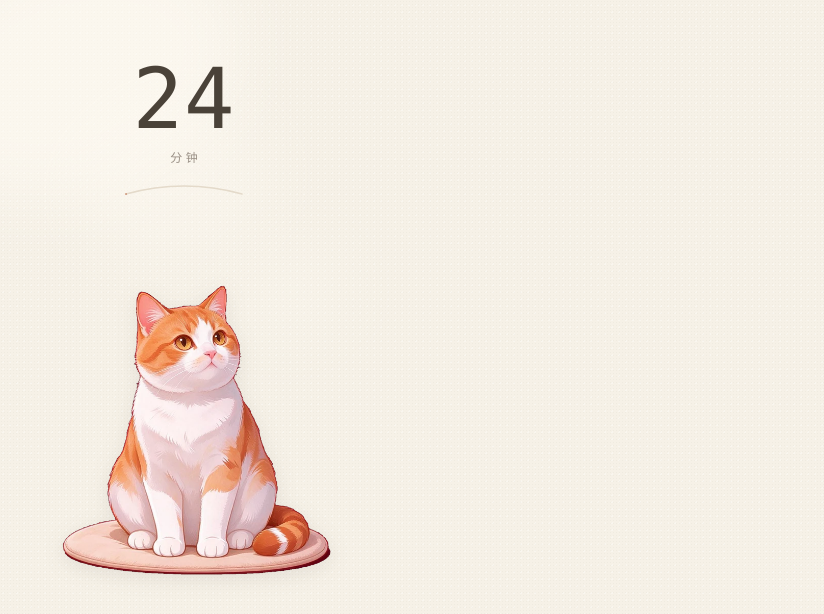
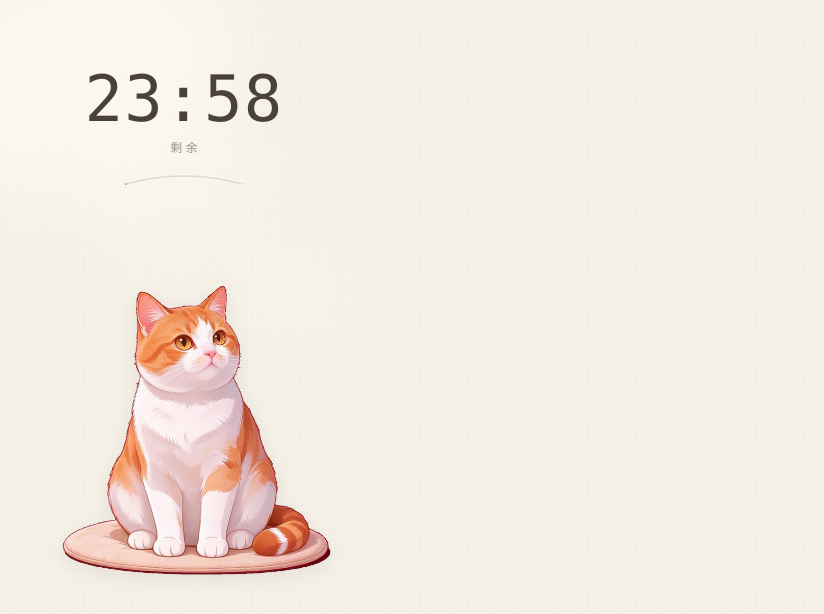
Before and after one commit to forrestwl/luoluo-timer, a plain HTML site: page index.html in a window 1280 px wide. Both pictures are taken after a click on the button "开始专注". Shown: the whole page, without its empty margins (456-1280 px from the left). Drawn offline with Linux system fonts and the light colour scheme.

```diff
--- a/index.html
+++ b/index.html
@@ -48,13 +48,14 @@
   .light i:nth-child(2){width:44%;height:18%;left:26%;top:14%;opacity:.62;transform:rotate(-17deg);}
   .light i:nth-child(3){width:26%;height:11%;left:62%;top:31%;opacity:.38;transform:rotate(-17deg);}
 
-  /* ① 时钟：只显示剩余分钟，不显示秒、不跳秒 */
+  /* ① 时钟：MM:SS 逐秒倒计时（林叔 2026-11-23 定，覆盖旧「只显示分钟」口径）
+        等宽数字 + tabular-nums：秒位 59→58→57 时数字不左右抽动 */
   .clock{position:relative;display:flex;flex-direction:column;align-items:center;justify-content:center;
          transition:opacity 1s ease;}
   .clock .num{
     font-family:"SF Mono",ui-monospace,Menlo,Consolas,monospace;
     font-variant-numeric:tabular-nums; font-feature-settings:"tnum" 1;
-    font-size:clamp(60px,19vw,84px); line-height:1; font-weight:300; letter-spacing:.01em; color:var(--ink);
+    font-size:clamp(46px,15.5vw,64px); line-height:1; font-weight:300; letter-spacing:.02em; color:var(--ink);
   }
   .clock .unit{font-size:12px;letter-spacing:.3em;color:var(--ink-2);margin-top:7px;padding-left:.3em;}
   .clock svg.arc{display:block;margin-top:14px;overflow:visible;}
@@ -211,13 +212,13 @@
   @keyframes earflick{0%,92%,100%{transform:rotate(0);}95%{transform:rotate(-4deg);}97%{transform:rotate(2deg);}}
 
   @media (max-height:760px){
-    .clock .num{font-size:clamp(52px,17vw,68px);}
+    .clock .num{font-size:clamp(42px,14vw,56px);}
     .clock svg.arc{margin-top:8px;}
     .pet svg{width:min(74%,268px);}
     .btn{padding:11px 30px;font-size:14px;}
   }
   @media (max-height:680px){
-    .clock .num{font-size:50px;}
+    .clock .num{font-size:40px;}
     .pet svg{width:min(66%,230px);}
   }
 </style>
@@ -227,9 +228,9 @@
   <div class="light" aria-hidden="true"><i></i><i></i><i></i></div>
 
   <!-- ① 时钟 -->
-  <section class="clock" aria-label="剩余分钟">
-    <div class="num" id="num">24</div>
-    <div class="unit">分钟</div>
+  <section class="clock" aria-label="剩余时间">
+    <div class="num" id="num">24:00</div>
+    <div class="unit">剩余</div>
     <svg class="arc" width="128" height="20" viewBox="0 0 128 20" aria-hidden="true">
       <path class="track" d="M6 15 Q64 -1 122 15"/>
       <path class="fill" id="arc" d="M6 15 Q64 -1 122 15"/>
@@ -613,8 +614,11 @@
   function paint(remainMs) {
     var ratio = totalMs > 0 ? Math.max(0, Math.min(1, 1 - remainMs / totalMs)) : 0;
     arcEl.style.strokeDashoffset = String(132 * (1 - ratio));       // 弧线随进度走满
-    var mins = Math.max(1, Math.ceil(remainMs / 60000));            // 只显示分钟，不显示秒
-    if (numEl.textContent !== String(mins)) numEl.textContent = String(mins);
+    // MM:SS：用「向上取整到秒」——起始正好 24:00，走完正好 00:00
+    var secs = Math.max(0, Math.ceil(remainMs / 1000));
+    var mm = Math.floor(secs / 60), ss = secs % 60;
+    var txt = (mm < 10 ? '0' + mm : String(mm)) + ':' + (ss < 10 ? '0' + ss : String(ss));
+    if (numEl.textContent !== txt) numEl.textContent = txt;   // 只换文本节点内容
   }
 
   function startFocus() {
@@ -625,7 +629,7 @@
     body.classList.remove('done', 'gift');
     body.classList.add('focus');
     btnStart.hidden = true; btnAgain.hidden = true;
-    document.querySelector('.clock').setAttribute('aria-label', '专注中，剩余分钟');
+    document.querySelector('.clock').setAttribute('aria-label', '专注中，剩余时间 ' + numEl.textContent);
     totalMs = Math.round(FOCUS_MIN * 60000);
     deadline = Date.now() + totalMs;
     paint(totalMs);
```
